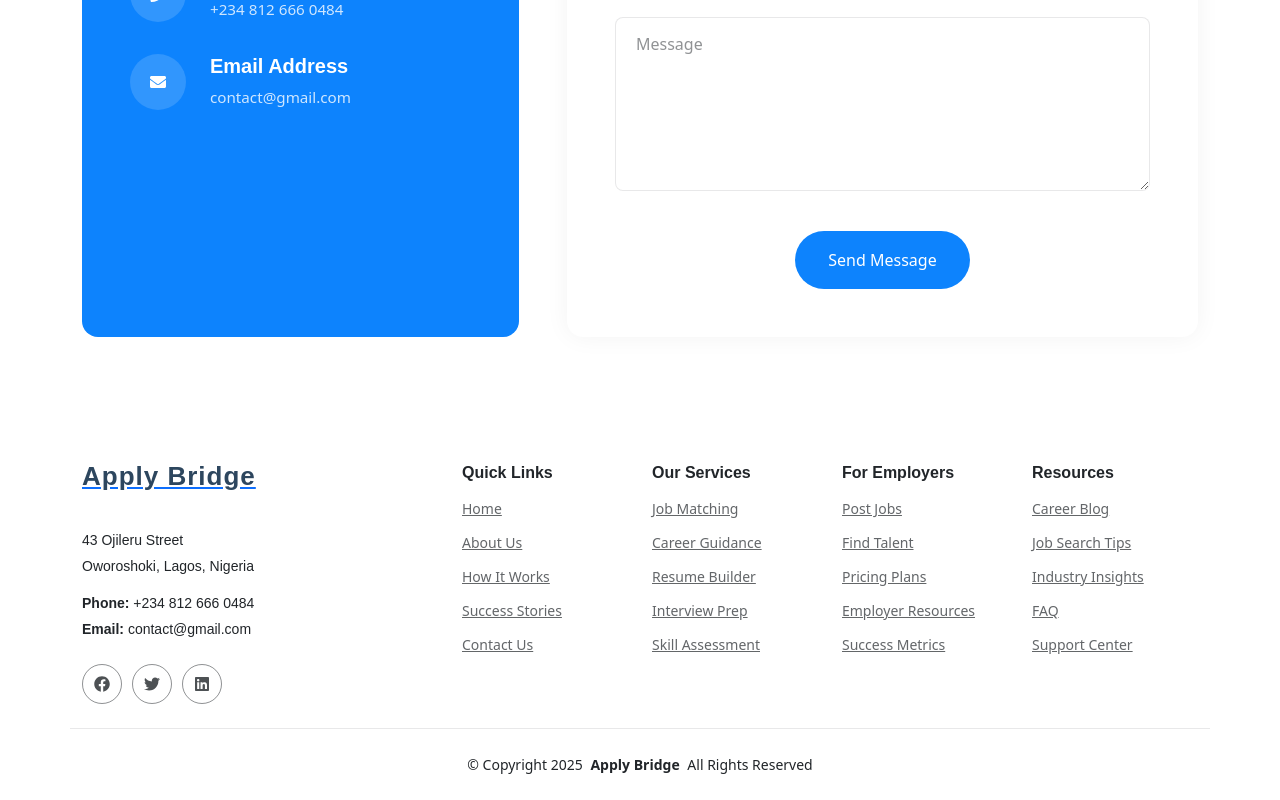
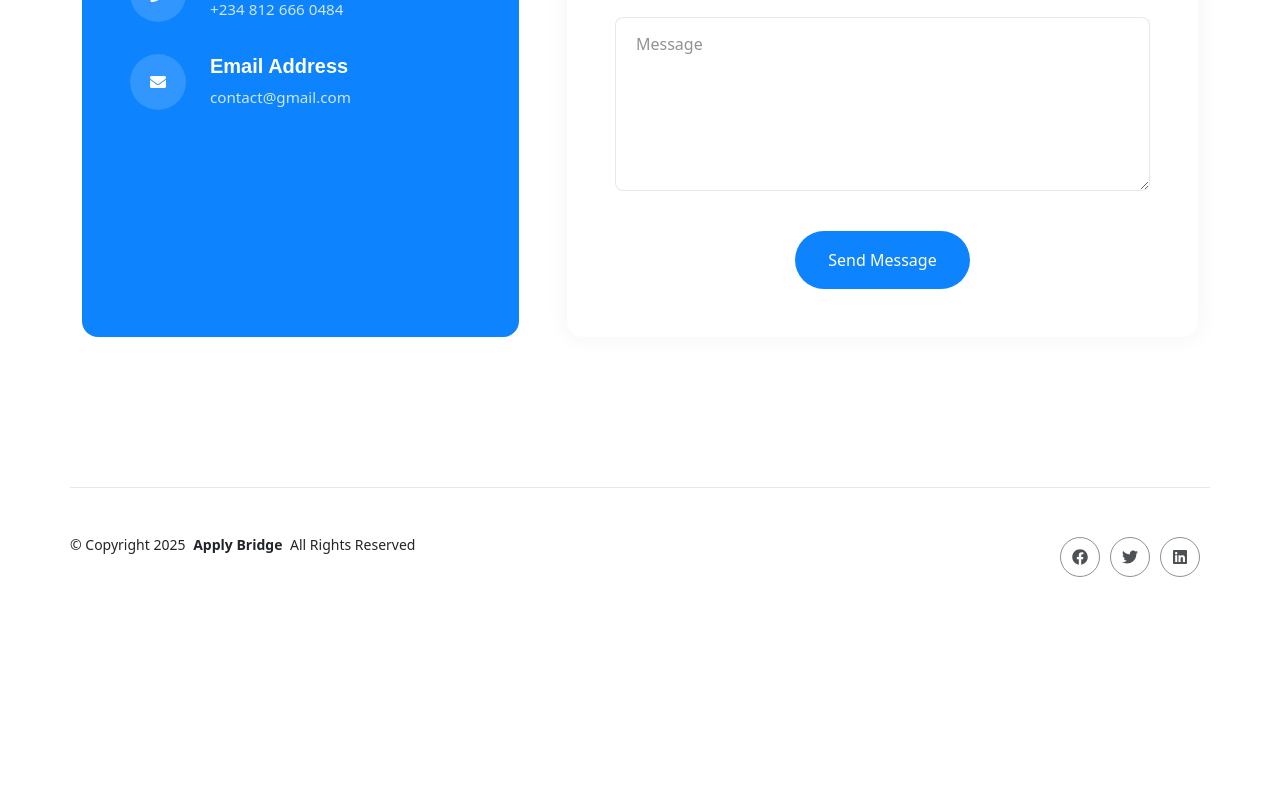
Before and after one commit to Ayomide2604/Apply-Bridge, a React (Vite) app: page / in a window 1280 px wide. Shown: the part 3507-4307 px from the top of the page. After the commit the page ends 4109 px from the top, so only its background shows below. Built offline with nearby package versions, Linux system fonts and the light colour scheme.

Commit message:
Refactor Footer component: remove unused sections and streamline layout; adjust copyright section for better alignment and maintain social links visibility.

```diff
--- a/src/components/Footer.jsx
+++ b/src/components/Footer.jsx
@@ -2,22 +2,15 @@ import { FaFacebook, FaInstagram, FaLinkedin, FaTwitter } from "react-icons/fa";
 const Footer = () => {
 	return (
 		<footer id="footer" className="footer">
-			<div className="container footer-top">
-				<div className="row gy-4">
-					<div className="col-lg-4 col-md-6 footer-about">
-						<a href="index.html" className="logo d-flex align-items-center">
-							<span className="sitename">Apply Bridge</span>
-						</a>
-						<div className="footer-contact pt-3">
-							<p>43 Ojileru Street</p>
-							<p>Oworoshoki, Lagos, Nigeria</p>
-							<p className="mt-3">
-								<strong>Phone:</strong> <span>+234 812 666 0484</span>
+			<div className="container footer-top"></div>
+
+			<div className="container copyright mt-4 d-flex justify-content-between align-items-center">
+				<p>
+					© <span>Copyright {new Date().getFullYear()}</span>{" "}
+					<strong className="px-1 sitename">Apply Bridge</strong>{" "}
+					<span>All Rights Reserved</span>
 				</p>
-							<p>
-								<strong>Email:</strong> <span>contact@gmail.com</span>
-							</p>
-						</div>
+
 				<div className="social-links d-flex mt-4">
 					<a href="">
 						<FaFacebook />
@@ -30,100 +23,6 @@ const Footer = () => {
 					</a>
 				</div>
 			</div>
-
-					<div className="col-lg-2 col-md-3 footer-links">
-						<h4>Quick Links</h4>
-						<ul>
-							<li>
-								<a href="#">Home</a>
-							</li>
-							<li>
-								<a href="#">About Us</a>
-							</li>
-							<li>
-								<a href="#">How It Works</a>
-							</li>
-							<li>
-								<a href="#">Success Stories</a>
-							</li>
-							<li>
-								<a href="#">Contact Us</a>
-							</li>
-						</ul>
-					</div>
-
-					<div className="col-lg-2 col-md-3 footer-links">
-						<h4>Our Services</h4>
-						<ul>
-							<li>
-								<a href="#">Job Matching</a>
-							</li>
-							<li>
-								<a href="#">Career Guidance</a>
-							</li>
-							<li>
-								<a href="#">Resume Builder</a>
-							</li>
-							<li>
-								<a href="#">Interview Prep</a>
-							</li>
-							<li>
-								<a href="#">Skill Assessment</a>
-							</li>
-						</ul>
-					</div>
-
-					<div className="col-lg-2 col-md-3 footer-links">
-						<h4>For Employers</h4>
-						<ul>
-							<li>
-								<a href="#">Post Jobs</a>
-							</li>
-							<li>
-								<a href="#">Find Talent</a>
-							</li>
-							<li>
-								<a href="#">Pricing Plans</a>
-							</li>
-							<li>
-								<a href="#">Employer Resources</a>
-							</li>
-							<li>
-								<a href="#">Success Metrics</a>
-							</li>
-						</ul>
-					</div>
-
-					<div className="col-lg-2 col-md-3 footer-links">
-						<h4>Resources</h4>
-						<ul>
-							<li>
-								<a href="#">Career Blog</a>
-							</li>
-							<li>
-								<a href="#">Job Search Tips</a>
-							</li>
-							<li>
-								<a href="#">Industry Insights</a>
-							</li>
-							<li>
-								<a href="#">FAQ</a>
-							</li>
-							<li>
-								<a href="#">Support Center</a>
-							</li>
-						</ul>
-					</div>
-				</div>
-			</div>
-
-			<div className="container copyright text-center mt-4">
-				<p>
-					© <span>Copyright {new Date().getFullYear()}</span>{" "}
-					<strong className="px-1 sitename">Apply Bridge</strong>{" "}
-					<span>All Rights Reserved</span>
-				</p>
-			</div>
 		</footer>
 	);
 };
--- a/src/components/Header.jsx
+++ b/src/components/Header.jsx
@@ -37,7 +37,7 @@ const Header = () => {
 					{/* <h1 className="sitename">ApplyBridge</h1> */}
 				</a>
 
-				<nav id="navmenu" className="navmenu ">
+				<nav id="navmenu" className="navmenu mr-5 ">
 					<ul>
 						<li>
 							<a href="#hero" className="active">
```
Lines whose indentation alone changed are shown as unchanged.
